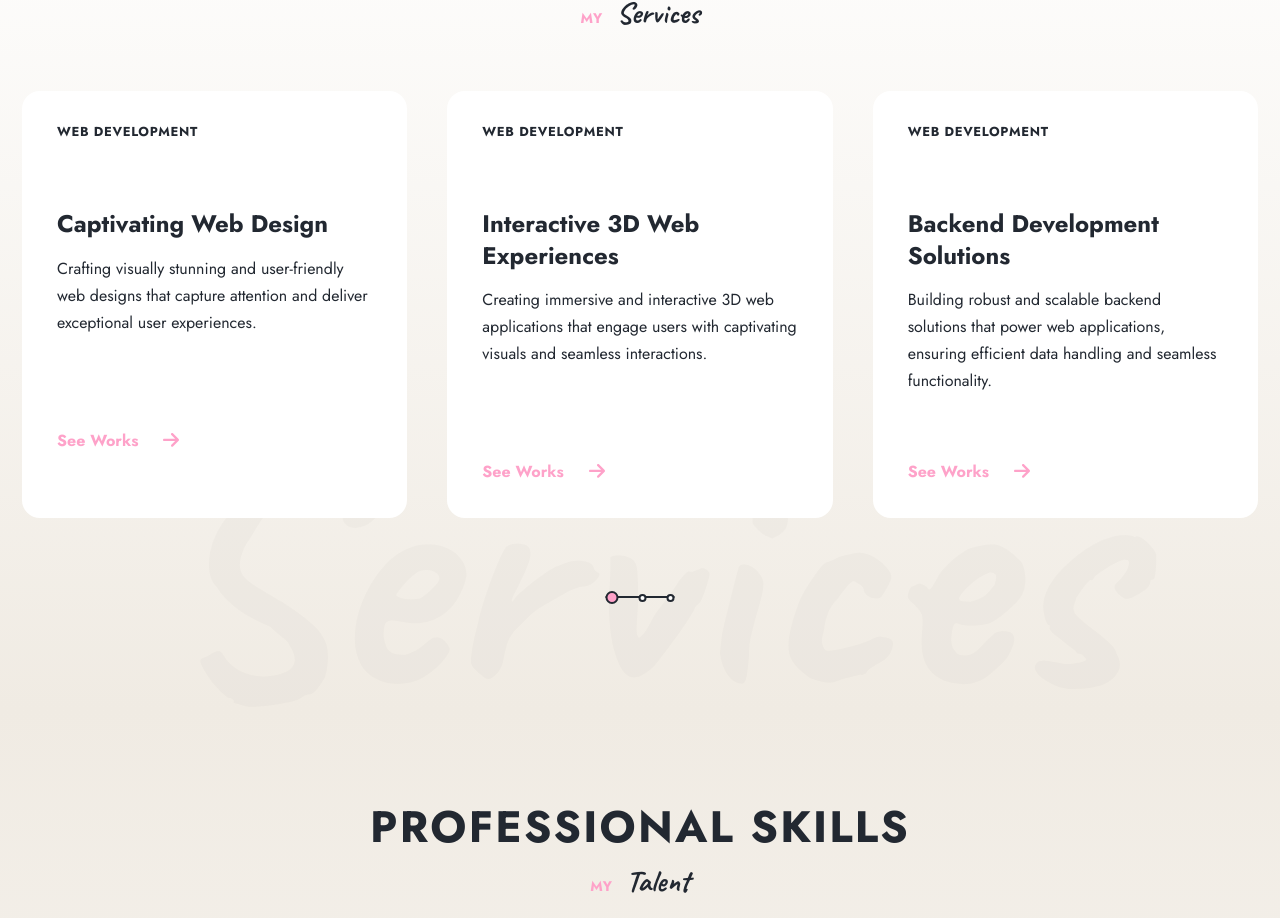
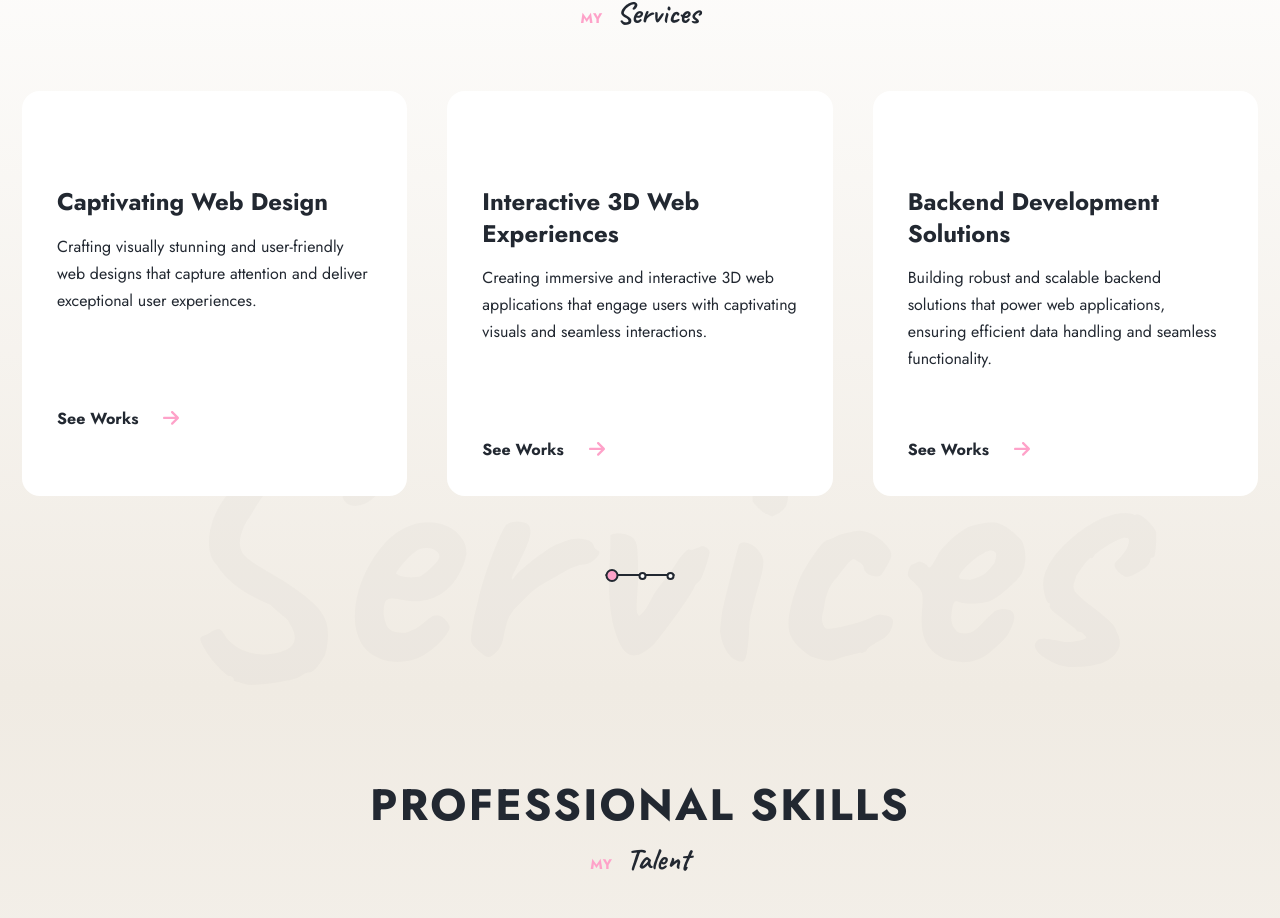
Before and after one commit to pronoia9/lumirise, a React (Vite) app: page / in a window 1280 px wide. Shown: the part 959-1877 px from the top of the page. Built offline with nearby package versions, Linux system fonts and the light colour scheme.

Commit message:
move everything to card component

```diff
--- a/src/components/Card.jsx
+++ b/src/components/Card.jsx
@@ -1,18 +1,37 @@
 import { styled } from 'styled-components';
-
 import { RightArrowSVG } from '.';
 
-export default function Card({ description, descriptionHeight, link, section = 'more', children }) {
+export default function Card(props) {
+  const { title, subtitle, description, link } = props; // Common Data
+  const { space, section } = props; // Services Data
+  const { links, image, year, date, categories, tags, info } = props; // Works Data
+  const { descheight, children } = props; // Other
+
   return (
     <CardContainer className='services-item'>
+      {/* Image/Etc */}
       {children}
 
-      <CardDescription className='lui-text' descriptionHeight={descriptionHeight}>{description}</CardDescription>
+      {/* Subtitle */}
+      <CardSubtitle className='lui-subtitle'>{subtitle}</CardSubtitle>
 
+      {/* Space between category and title */}
+      {space && <CardIcon className='icon' />}
+
+      {/* Title */}
+      <CardTitle className='lui-title'>{title}</CardTitle>
+
+      {/* Description */}
+      <CardDescription className='lui-text' descheight={descheight}>
+        {description}
+      </CardDescription>
+
+      {/* Link */}
       <CardLink href={link} className='lnk'>
         See {section} <RightArrowSVG />
       </CardLink>
 
+      {/* Pattern */}
       <CardPattern className='image' />
     </CardContainer>
   );
@@ -31,8 +50,31 @@ const CardContainer = styled.div`
   }
 `;
 
+const CardIcon = styled.div`
+  margin-top: 15px;
+  font-size: 41px;
+  min-height: 50px;
+  line-height: 1;
+  color: var(--c-accent);
+`;
+
+const CardSubtitle = styled.div`
+  font-size: 0.8125rem;
+  font-weight: 700;
+  text-transform: uppercase;
+  letter-spacing: 0.05em;
+`;
+
+const CardTitle = styled.div`
+  font-size: 1.5rem;
+  font-weight: 700;
+  line-height: 1.3;
+  margin: 0;
+  margin-bottom: 15px;
+`;
+
 const CardDescription = styled.div`
-  min-height: ${({ descriptionHeight }) => `${descriptionHeight}px`};
+  min-height: ${({ descheight }) => `${descheight}px`};
 `;
 
 const CardLink = styled.a`
--- a/src/components/Services/Services.jsx
+++ b/src/components/Services/Services.jsx
@@ -4,7 +4,7 @@ import { styled } from 'styled-components';
 import 'swiper/css';
 import 'swiper/css/pagination';
 
-import { ServicesCard } from './';
+import { Card } from '..';
 import { SectionWrapper } from '../../hoc';
 import { servicesData } from '../../utils/data';
 
@@ -28,7 +28,7 @@ const Services = () => {
       <Swiper {...options}>
         {servicesData.map((service, index) => (
           <SwiperSlide key={`service-${index}`}>
-            <ServicesCard {...service} />
+            <Card {...service} descheight={175} section='Works' space={true} />
           </SwiperSlide>
         ))}
       </Swiper>
--- a/src/components/Services/ServicesCard.jsx
+++ /dev/null
@@ -1,42 +0,0 @@
-import { styled } from 'styled-components';
-
-import { Card } from '..';
-
-export default function ServicesCard({ title, category, description }) {
-  return (
-    <Card description={description} descriptionHeight={175} section='Works' link='#works'>
-      <ServiceCardSubtitle className='lui-subtitle'>
-        <span>{category}</span>
-      </ServiceCardSubtitle>
-
-      <ServiceCardIcon className='icon' />
-
-      <ServiceCardTitle className='lui-title'>
-        <span>{title}</span>
-      </ServiceCardTitle>
-    </Card>
-  );
-}
-
-const ServiceCardIcon = styled.div`
-  margin-top: 15px;
-  font-size: 41px;
-  min-height: 50px;
-  line-height: 1;
-  color: var(--c-accent);
-`;
-
-const ServiceCardSubtitle = styled.div`
-  font-size: 0.8125rem;
-  font-weight: 700;
-  text-transform: uppercase;
-  letter-spacing: 0.05em;
-`;
-
-const ServiceCardTitle = styled.div`
-  font-size: 1.5rem;
-  font-weight: 700;
-  line-height: 1.3;
-  margin: 0;
-  margin-bottom: 15px;
-`;
--- a/src/components/Services/index.js
+++ b/src/components/Services/index.js
@@ -1,4 +1,3 @@
 import Services from './Services';
-import ServicesCard from './ServicesCard';
 
-export { Services, ServicesCard };
+export { Services };
```
